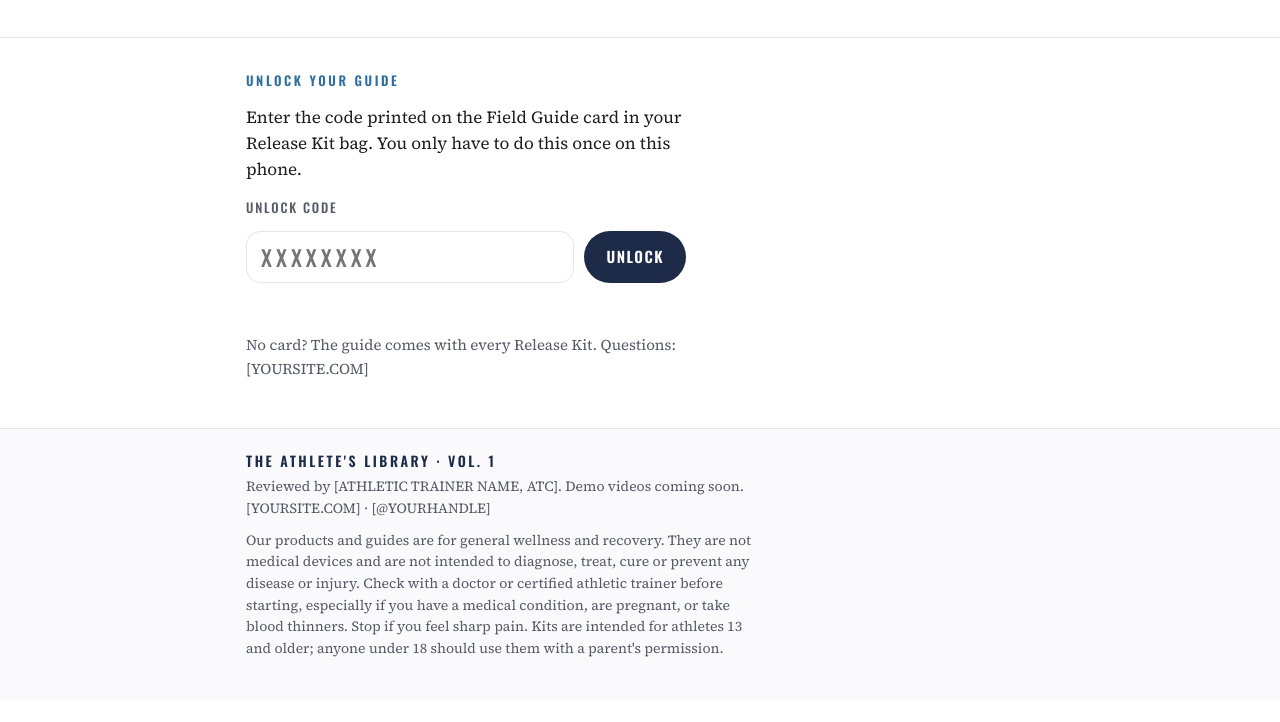
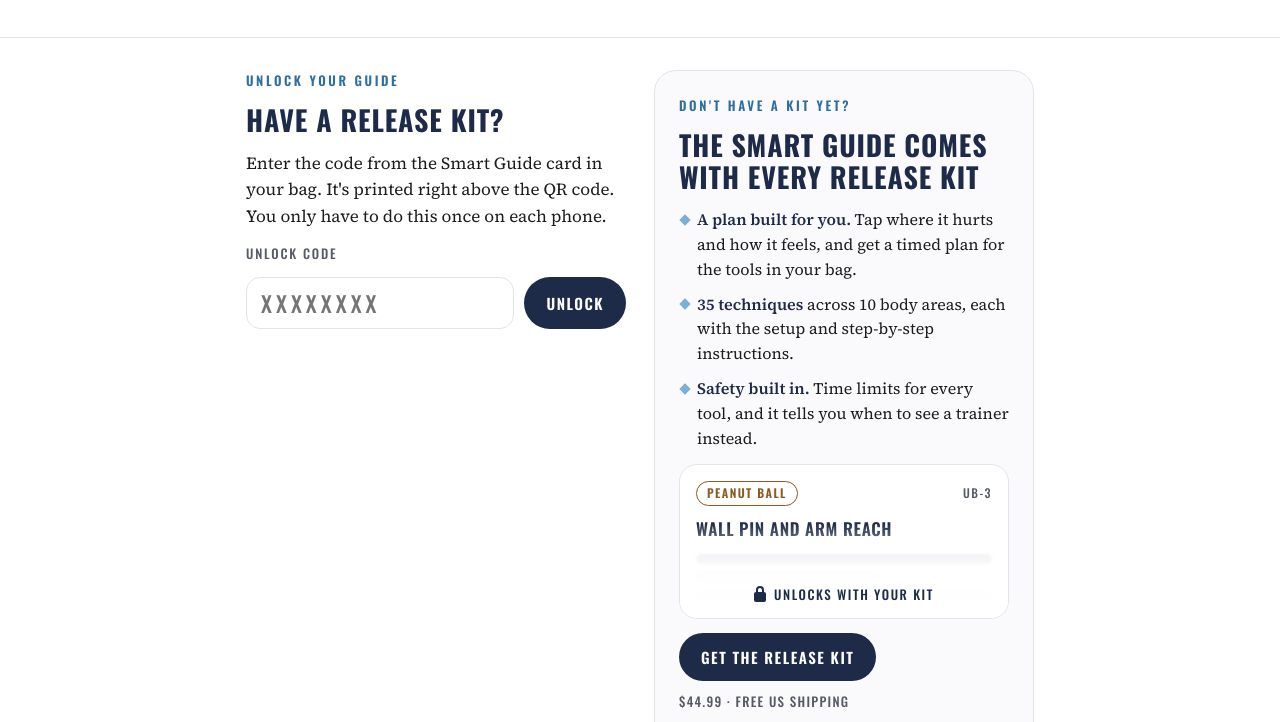
Before and after one commit to henrygeiser123-lgtm/athletes-library, a plain HTML site: page guide/index.html in a window 1280 px wide. Shown: the part 220-942 px from the top of the page. Before the commit the page ends 920 px from the top, so only its background shows below. Drawn offline with nearby package versions, Linux system fonts and the light colour scheme.

Commit message:
Smart Guide lock screen: add a buy panel and link to the Release Kit

```diff
--- a/guide/index.html
+++ b/guide/index.html
@@ -236,6 +236,29 @@ body.locked .hero{padding-block:40px}
 /* Rules */
 .stopbox h3{color:var(--redtext)}
 footer{background:var(--band)}
+
+/* Locked screen: unlock + buy */
+.lock-grid{display:grid;grid-template-columns:minmax(0,1fr) minmax(0,1fr);gap:28px;align-items:start}
+.lock-card{max-width:none}
+.lock-h{font-size:clamp(22px,4vw,28px);letter-spacing:.03em;line-height:1.15}
+.buy{background:var(--band);border:1px solid var(--line);border-radius:22px;padding:24px;display:flex;flex-direction:column;gap:14px;min-width:0}
+.buy-list{list-style:none;margin:0;padding:0;display:flex;flex-direction:column;gap:10px;font-size:16px}
+.buy-list li{padding-left:18px;position:relative}
+.buy-list li::before{content:"";position:absolute;left:2px;top:.55em;width:8px;height:8px;background:var(--carolina);transform:rotate(45deg)}
+.buy-list b{color:var(--head)}
+.peek{position:relative;background:var(--card);border:1px solid var(--line);border-radius:18px;padding:16px 16px 18px;overflow:hidden}
+.peek-top{display:flex;justify-content:space-between;align-items:center}
+.peek-title{font-family:var(--display);text-transform:uppercase;letter-spacing:.04em;font-weight:600;font-size:17px;color:var(--head);margin:10px 0 12px}
+.peek-line{height:10px;border-radius:999px;background:var(--line);margin-top:8px;filter:blur(1px)}
+.peek-line.short{width:62%}
+.peek-lock{position:absolute;inset:auto 0 0 0;height:62%;display:flex;align-items:flex-end;justify-content:center;gap:8px;padding-bottom:14px;background:linear-gradient(to bottom,rgba(255,255,255,0),rgba(255,255,255,.96) 55%);font-family:var(--display);text-transform:uppercase;letter-spacing:.12em;font-size:13px;color:var(--head)}
+.peek-ico{width:12px;height:10px;background:var(--navy);border-radius:2px;position:relative;margin-bottom:2px}
+.peek-ico::before{content:"";position:absolute;left:2px;top:-6px;width:8px;height:7px;border:2px solid var(--navy);border-bottom:0;border-radius:5px 5px 0 0;box-sizing:border-box}
+.buy-cta{display:flex;flex-wrap:wrap;align-items:center;gap:10px 14px}
+.buy-price{font-family:var(--display);text-transform:uppercase;letter-spacing:.1em;font-size:13px;color:var(--muted)}
+.buy .hint a{color:var(--deep)}
+@media (max-width:760px){.lock-grid{grid-template-columns:minmax(0,1fr)}}
+
 /* Demo videos */
 .vid-btn{display:flex;align-items:center;gap:10px;width:100%;min-height:48px;padding:0 16px;border:1.5px solid var(--line);border-radius:14px;background:var(--ice);color:var(--head);font-family:var(--display);text-transform:uppercase;letter-spacing:.1em;font-size:14px;font-weight:600;cursor:pointer}
 .vid-btn:hover{border-color:var(--carolina)}
@@ -270,18 +293,39 @@ footer{background:var(--band)}
 </header>
 
 <section class="lock" id="lockView">
-  <div class="wrap">
+  <div class="wrap lock-grid">
     <form class="lock-card" id="lockForm" novalidate>
       <div class="eyebrow">Unlock your guide</div>
-      <p>Enter the code printed on the Field Guide card in your Release Kit bag. You only have to do this once on this phone.</p>
+      <h2 class="lock-h">Have a Release Kit?</h2>
+      <p>Enter the code from the Smart Guide card in your bag. It's printed right above the QR code. You only have to do this once on each phone.</p>
       <label for="codeInput">Unlock code</label>
       <div class="code-row">
         <input id="codeInput" autocomplete="off" autocapitalize="characters" spellcheck="false" placeholder="XXXXXXXX" maxlength="20">
         <button class="btn btn-primary" type="submit">Unlock</button>
       </div>
       <p class="err" id="codeErr" aria-live="polite"></p>
-      <p class="hint">No card? The guide comes with every Release Kit. Questions: [YOURSITE.COM]</p>
     </form>
+
+    <aside class="buy" aria-labelledby="buyTitle">
+      <div class="eyebrow">Don't have a kit yet?</div>
+      <h2 class="lock-h" id="buyTitle">The Smart Guide comes with every Release Kit</h2>
+      <ul class="buy-list">
+        <li><b>A plan built for you.</b> Tap where it hurts and how it feels, and get a timed plan for the tools in your bag.</li>
+        <li><b>35 techniques</b> across 10 body areas, each with the setup and step-by-step instructions.</li>
+        <li><b>Safety built in.</b> Time limits for every tool, and it tells you when to see a trainer instead.</li>
+      </ul>
+      <div class="peek" aria-hidden="true">
+        <div class="peek-top"><span class="tag ball">Peanut ball</span><span class="call">UB-3</span></div>
+        <div class="peek-title">Wall pin and arm reach</div>
+        <div class="peek-line"></div><div class="peek-line short"></div><div class="peek-line"></div>
+        <div class="peek-lock"><span class="peek-ico"></span>Unlocks with your kit</div>
+      </div>
+      <div class="buy-cta">
+        <a class="btn btn-primary" href="../#release-kit">Get the Release Kit</a>
+        <span class="buy-price">$44.99 · Free US shipping</span>
+      </div>
+      <p class="hint">Cups, a steel scraper, a peanut ball and a stretch strap in one bag. <a href="../">Visit The Athlete's Library</a></p>
+    </aside>
   </div>
 </section>
 
@@ -329,7 +373,7 @@ footer{background:var(--band)}
 <footer>
   <div class="wrap">
     <div class="brand">The Athlete's Library · Vol. 1</div>
-    <p class="fine">Reviewed by [ATHLETIC TRAINER NAME, ATC]. Demo videos coming soon. [YOURSITE.COM] · [@YOURHANDLE]</p>
+    <p class="fine"><a href="../" style="color:var(--deep)">Shop the Release Kit</a> · Instagram @athletes.library</p>
     <p class="fine" style="margin-top:10px">Our products and guides are for general wellness and recovery. They are not medical devices and are not intended to diagnose, treat, cure or prevent any disease or injury. Check with a doctor or certified athletic trainer before starting, especially if you have a medical condition, are pregnant, or take blood thinners. Stop if you feel sharp pain. Kits are intended for athletes 13 and older; anyone under 18 should use them with a parent's permission.</p>
   </div>
 </footer>
```
